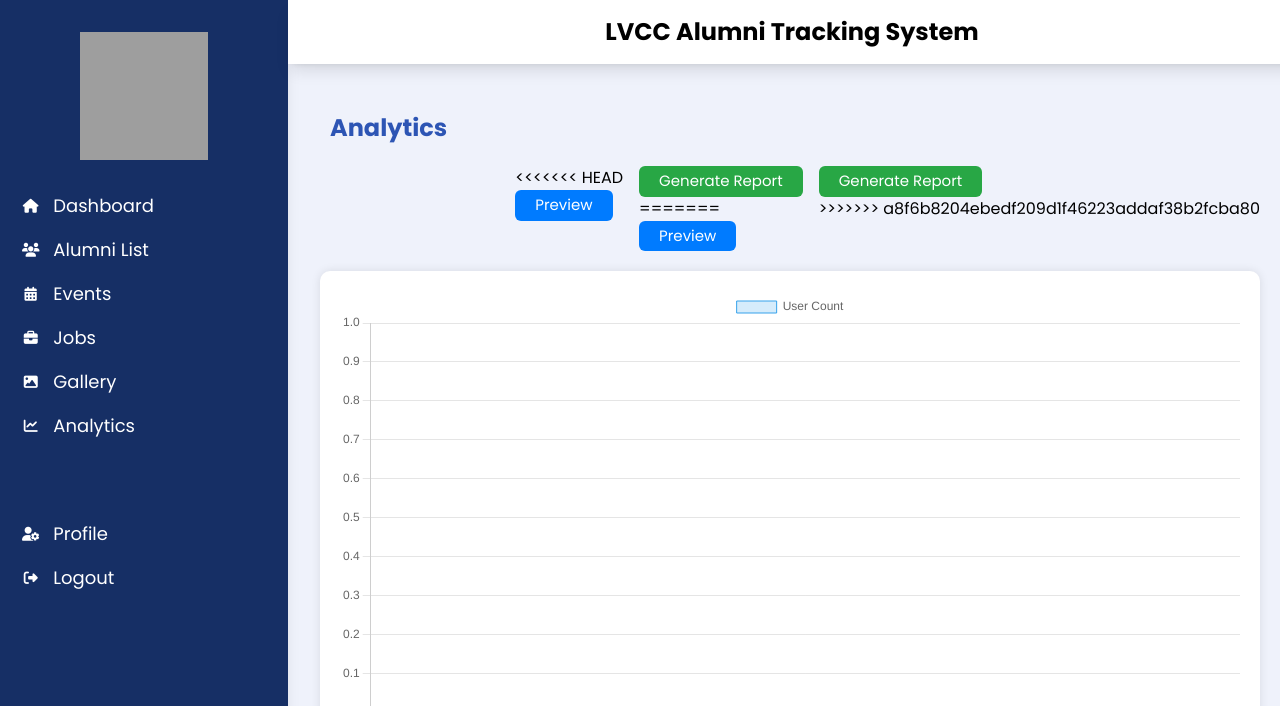
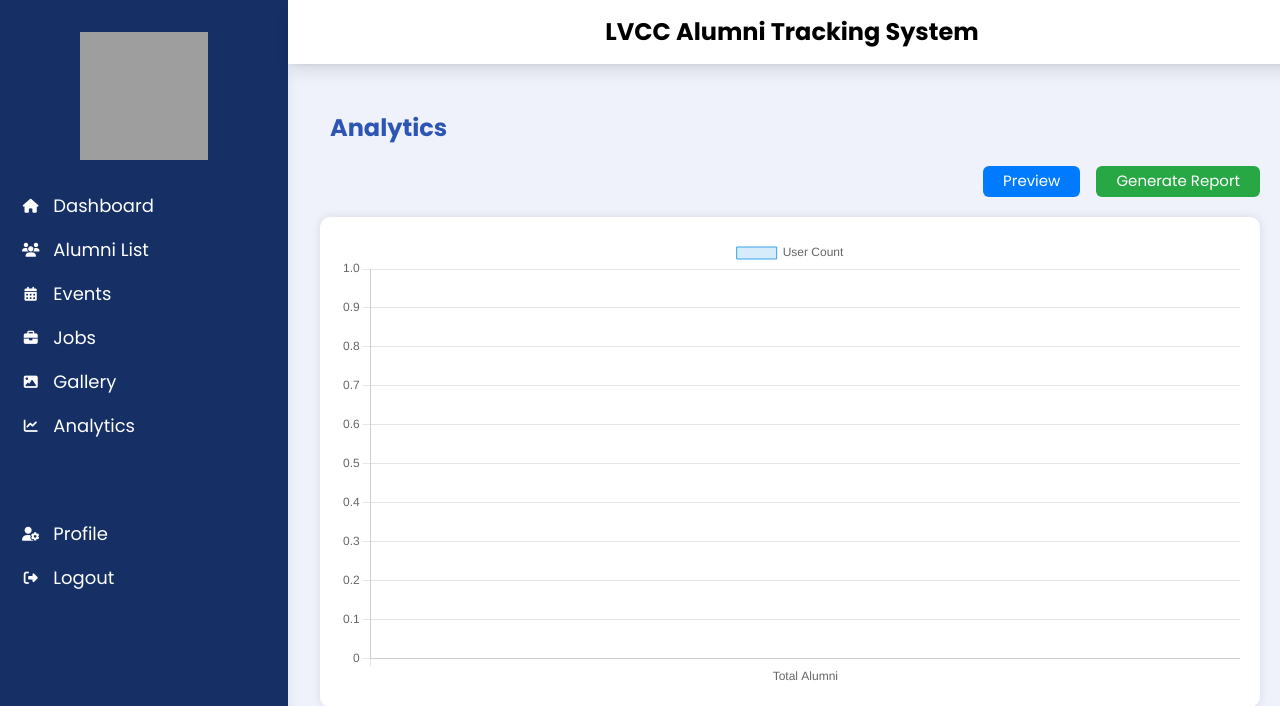
Before and after one commit to Jaderiel/alumni-tracer, a Laravel app: page /analytics in a window 1280 px wide. Shown: the top 706 px of the page. Run offline with Laravel 9, Linux system fonts and the light colour scheme; the visitor is signed in with stand-in values (Sample User, id 1); data that the repository does not hold is empty; grey boxes are pictures that could not be loaded.

Commit message:
fix merge

```diff
--- a/app/Http/Controllers/AnalyticsController.php
+++ b/app/Http/Controllers/AnalyticsController.php
@@ -31,7 +31,6 @@ class AnalyticsController extends Controller
             'alignedUsersAnalytics' => $alignedUsersAnalytics,
             'businessAnalytics' => $businessAnalytics,
             'salaryRange' => $salaryRange,
-            'chartImagePath' => $chartImagePath,
         ];
 
         return view("components.generate-pdf", $data)->render();
--- a/resources/views/auth/analytics.blade.php
+++ b/resources/views/auth/analytics.blade.php
@@ -75,17 +75,10 @@
             -->
         <div class="flex gap-4 justify-end mx-5">
             <a href="{{ route('generate-pdf.show') }}">
-<<<<<<< HEAD
-                <button class="flex items-center gap-4 px-5 py-1 hover:bg-customTextBlue hover:text-black cursor-pointer rounded-md generate-report-btn" style="background-color: #007bff; color: #fff; font-size: 15px" disabled>Preview</button>
-            </a>
-            <a href="{{ route('generate.pdf') }}">
-                <button class="flex items-center gap-4 px-5 py-1 hover:bg-customTextBlue hover:text-black cursor-pointer rounded-md generate-report-btn" style="background-color: #28a745; color: #fff; font-size: 15px" disabled>Generate Report</button>
-=======
                 <button class="flex items-center gap-4 px-5 py-1 hover:bg-customTextBlue hover:text-black cursor-pointer rounded-md generate-report-btn" style="background-color: #007bff; color: #fff; font-size: 15px">Preview</button>
             </a>
             <a href="{{ route('generate.pdf') }}">
                 <button class="flex items-center gap-4 px-5 py-1 hover:bg-customTextBlue hover:text-black cursor-pointer rounded-md generate-report-btn" style="background-color: #28a745; color: #fff; font-size: 15px">Generate Report</button>
->>>>>>> a8f6b8204ebedf209d1f46223addaf38b2fcba80
             </a>
         </div>
 
```
